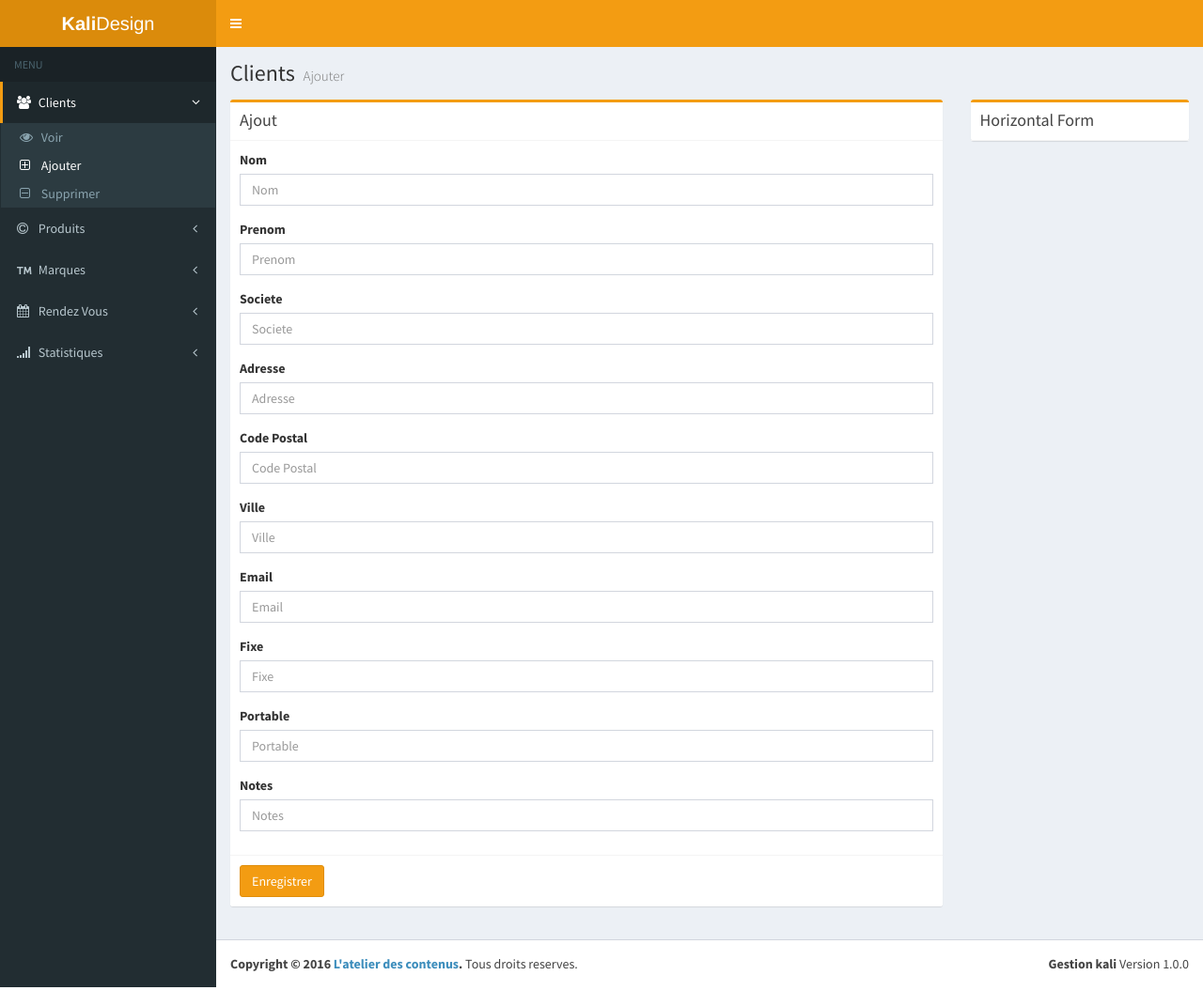
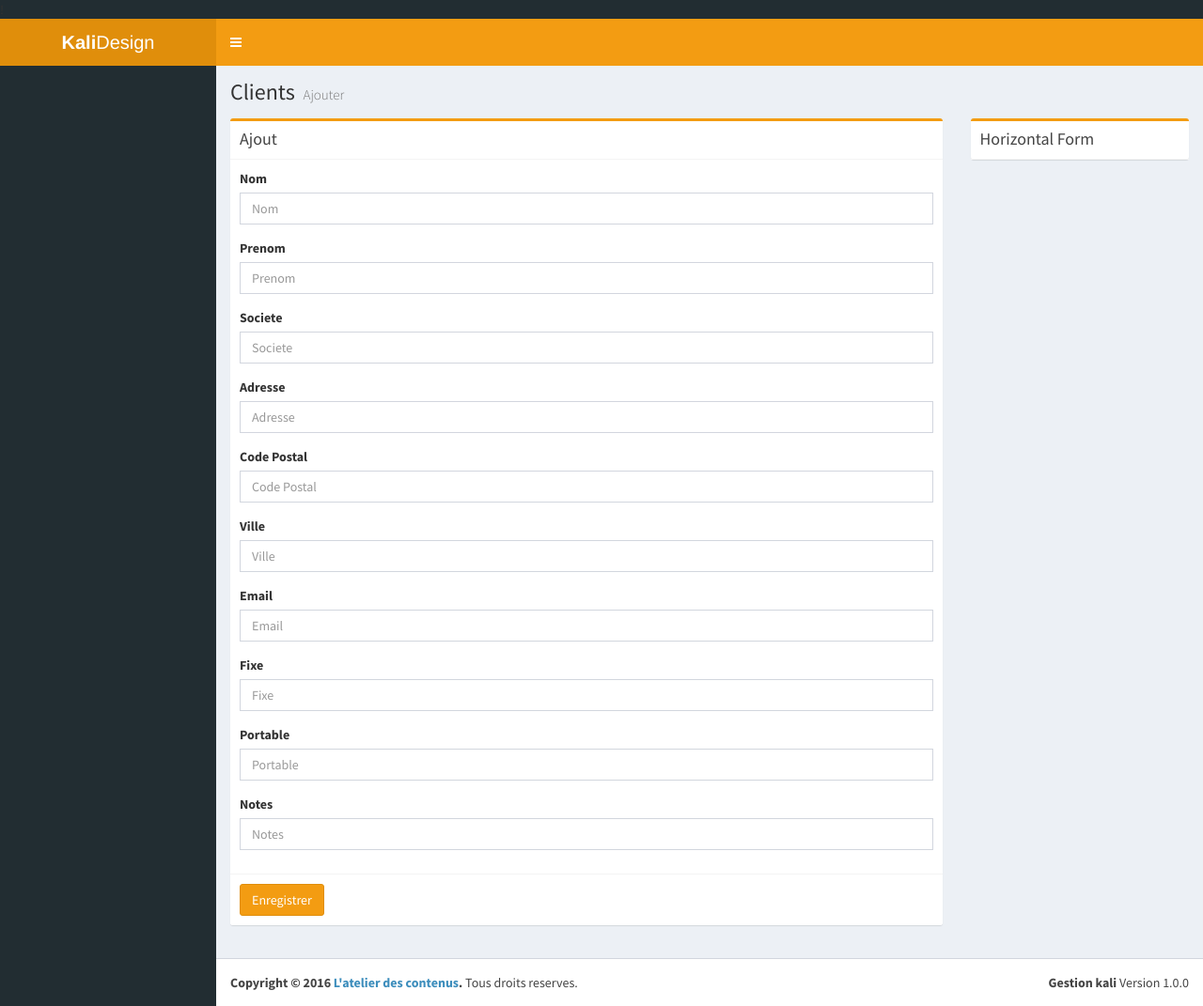
Before and after one commit to SirCrowley/KALI, a PHP site: page /pages/clients/clientsadd.php in a window 1280 px wide. Shown: the whole page at 94% size. Run offline with PHP 8.4, Linux system fonts and the light colour scheme; some libraries are stand-ins or nearby versions.

Commit message:
Nothing news

```diff
--- a/GestionKali/pages/clients/clientsadd.php
+++ b/GestionKali/pages/clients/clientsadd.php
@@ -29,10 +29,8 @@
     <![endif]-->
   </head>
   <body class="hold-transition skin-yellow sidebar-mini">
-    <div class="wrapper">
-
+    <div class="wrapper">!
       <header class="main-header">
-
         <!-- Logo -->
         <a href="../../index2.php" class="logo">
           <!-- mini logo for sidebar mini 50x50 pixels -->
@@ -47,62 +45,6 @@
           </a>
 	</nav>
       </header>
-      <!-- Left side column. contains the logo and sidebar -->
-      <aside class="main-sidebar">
-        <!-- sidebar: style can be found in sidebar.less -->
-        <section class="sidebar">
-          <!-- sidebar menu: : style can be found in sidebar.less -->
-          <ul class="sidebar-menu">
-            <li class="header">MENU</li>
-            <li class="active treeview">
-              <a href="#">
-                <i class="fa fa-group"></i> <span>Clients</span> <i class="fa fa-angle-left pull-right"></i>
-              </a>
-              <ul class="treeview-menu">
-                <li><a href="./clientsvue.php"><i class="fa fa-eye"></i> Voir</a></li>
-                <li class="active"><a href="./clientsadd.php"><i class="fa fa-plus-square-o"></i> Ajouter</a></li>
-		<li><a href="./clientssup.php"><i class="fa fa-minus-square-o"></i> Supprimer</a></li>
-              </ul>
-            </li>
-            <li class="treeview">
-              <a href="#">
-                <i class="fa fa-copyright"></i> <span>Produits</span> <i class="fa fa-angle-left pull-right"></i>
-              </a>
-              <ul class="treeview-menu">
-                <li><a href="../produits/produitsvue.php"><i class="fa fa-eye"></i> Voir</a></li>
-                <li><a href="../produits/produitsadd.php"><i class="fa fa-plus-square-o"></i> Ajouter</a></li>
-		<li><a href="../produits/produitssup.php"><i class="fa fa-minus-square-o"></i> Supprimer</a></li>
-              </ul>
-            </li>
-            <li class="treeview">
-              <a href="#">
-                <i class="fa fa-trademark"></i> <span>Marques</span> <i class="fa fa-angle-left pull-right"></i>
-              </a>
-              <ul class="treeview-menu">
-                <li><a href="../marques/marquesvue.php"><i class="fa fa-eye"></i> Voir</a></li>
-                <li><a href="../marques/marquesadd.php"><i class="fa fa-plus-square-o"></i> Ajouter</a></li>
-		<li><a href="../marques/marquessup.php"><i class="fa fa-minus-square-o"></i> Supprimer</a></li>
-              </ul>
-            </li>
-            <li class="treeview">
-              <a href="#">
-                <i class="fa fa-calendar"></i> <span>Rendez Vous</span> <i class="fa fa-angle-left pull-right"></i>
-              </a>
-              <ul class="treeview-menu">
-                <li><a href="../rdv/rdvvue.php"><i class="fa fa-eye"></i> Voir</a></li>
-                <li><a href="../rdv/rdvadd.php"><i class="fa fa-plus-square-o"></i> Ajouter</a></li>
-		<li><a href="../rdv/rdvsup.php"><i class="fa fa-minus-square-o"></i> Supprimer</a></li>
-              </ul>
-            </li>
-            <li class="treeview">
-              <a href="#">
-                <i class="fa fa-signal"></i> <span>Statistiques</span> <i class="fa fa-angle-left pull-right"></i>
-              </a>
-            </li>
-          </ul>
-        </section>
-        <!-- /.sidebar -->
-      </aside>
 
       <!-- Content Wrapper. Contains page content -->
       <div class="content-wrapper">
```
